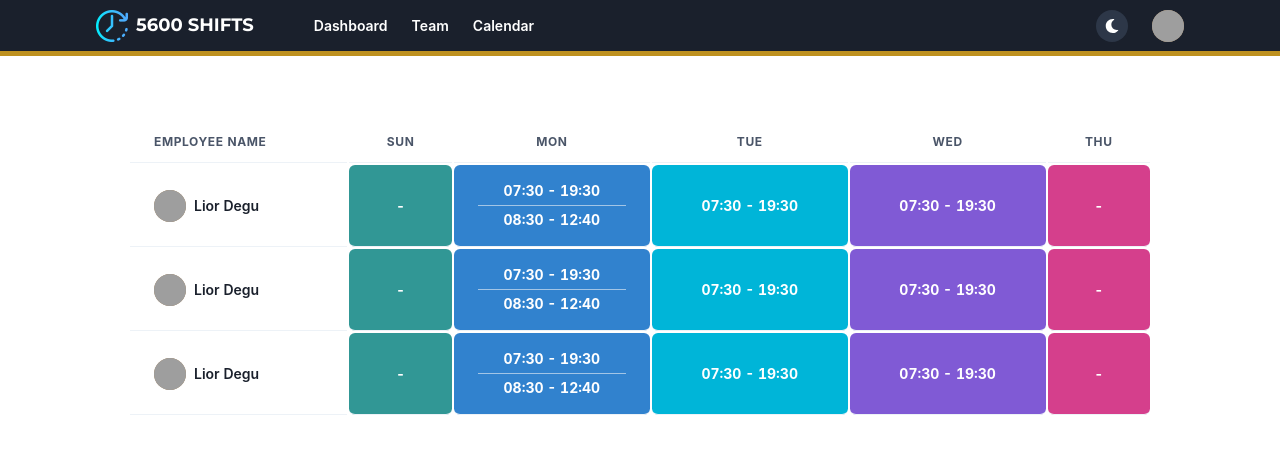
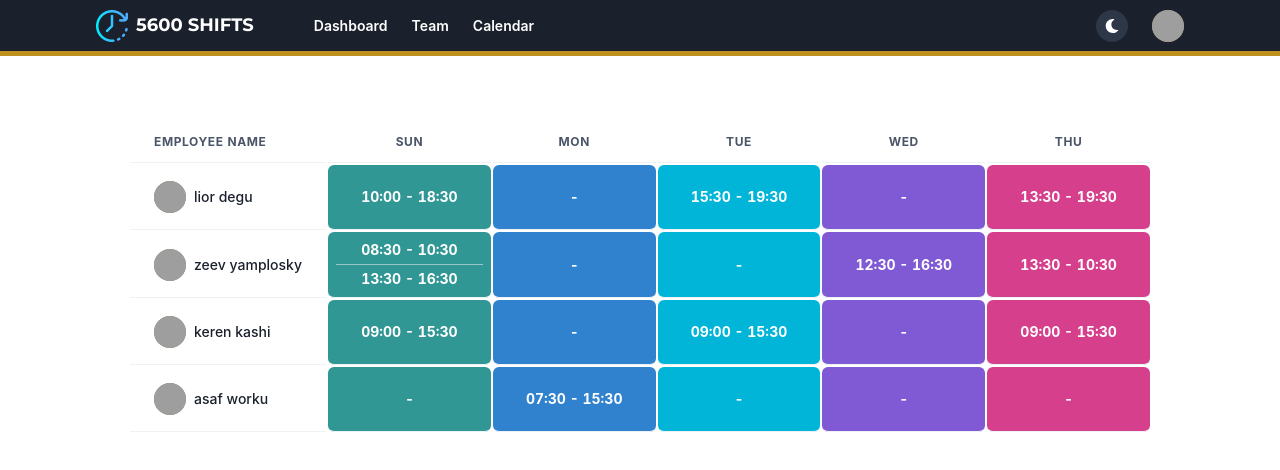
Before and after one commit to dlior/5600-shifts, a React (Vite) app in the folder frontend/: page / in a window 1280 px wide. Shown: the top 470 px of the page. Built offline with nearby package versions, Linux system fonts and the light colour scheme; grey boxes are pictures that could not be loaded.

Commit message:
shift comp with mock data

```diff
--- /dev/null
+++ b/frontend/src/assets/mock_data/mock_data.json
@@ -0,0 +1,42 @@
+{
+  "scheduledShifts": [
+    {
+      "employeeId": 0,
+      "employeeName": "lior degu",
+      "employeeShifts": [
+        ["10:00 - 18:30"],
+        [],
+        ["15:30 - 19:30"],
+        [],
+        ["13:30 - 19:30"]
+      ]
+    },
+    {
+      "employeeId": 1,
+      "employeeName": "zeev yamplosky",
+      "employeeShifts": [
+        ["08:30 - 10:30", "13:30 - 16:30"],
+        [],
+        [],
+        ["12:30 - 16:30"],
+        ["13:30 - 10:30"]
+      ]
+    },
+    {
+      "employeeId": 2,
+      "employeeName": "keren kashi",
+      "employeeShifts": [
+        ["09:00 - 15:30"],
+        [],
+        ["09:00 - 15:30"],
+        [],
+        ["09:00 - 15:30"]
+      ]
+    },
+    {
+      "employeeId": 3,
+      "employeeName": "asaf worku",
+      "employeeShifts": [[], ["07:30 - 15:30"], [], [], []]
+    }
+  ]
+}
--- a/frontend/src/components/Navbar.tsx
+++ b/frontend/src/components/Navbar.tsx
@@ -18,6 +18,7 @@ const Navbar = () => {
 
   return (
     <Flex
+      zIndex={2}
       as="header"
       pos="sticky"
       top={0}
--- a/frontend/src/components/Shifts.tsx
+++ b/frontend/src/components/Shifts.tsx
@@ -11,97 +11,97 @@ import {
   Tr,
   Text,
   Divider,
+  useColorMode,
+  Box,
 } from '@chakra-ui/react';
 import UserAvatar from './UserAvatar';
 import '../style/index.scss';
 
 const weekDays = ['sun', 'mon', 'tue', 'wed', 'thu'];
+const weekDaysColors = [
+  'teal.500',
+  'blue.500',
+  'cyan.500',
+  'purple.500',
+  'pink.500',
+];
+
+import data from '../assets/mock_data/mock_data.json';
 
 const Shifts = () => {
+  const { colorMode } = useColorMode();
+
   return (
-    <TableContainer w="80vw" mx="auto" mt={16}>
+    <TableContainer w={['95vw', '80vw']} mx="auto" mt={16}>
       <Table variant="simple" style={{ borderCollapse: 'separate' }}>
         <Thead>
           <Tr>
-            <Th pos="sticky" left={0} bgColor="whiteAlpha.900" zIndex={9999}>
+            <Th
+              pos="sticky"
+              left={0}
+              bgColor={colorMode == 'light' ? 'white' : '#1A202C'}
+              zIndex={1}>
               Employee Name
             </Th>
-            {weekDays.map((day, idx) => (
-              <Th key={idx} textAlign="center">
+            {weekDays.map((day) => {
+              return (
+                <Th key={day} textAlign="center">
                   {day}
                 </Th>
-            ))}
+              );
+            })}
           </Tr>
         </Thead>
         <Tbody>
-          {[1, 2, 3].map((i, j) => {
+          {data.scheduledShifts.map((shift) => {
             return (
-              <Tr key={j}>
+              <Tr key={shift.employeeName}>
                 <Td
-                  w={0.5}
+                  w={0.1}
                   pos="sticky"
                   left={0}
-                  bgColor="whiteAlpha.900"
-                  zIndex={9999}>
+                  bgColor={colorMode == 'light' ? 'white' : '#1A202C'}
+                  zIndex={1}>
                   <HStack justify="start" align="center" spacing={2}>
                     <UserAvatar size="sm" />
-                    <Text fontSize="sm" fontWeight="semibold">
-                      Lior Degu
+                    <Text fontSize="sm" fontWeight="medium">
+                      {shift.employeeName}
                     </Text>
                   </HStack>
                 </Td>
+                {shift.employeeShifts.map((item, i) => {
+                  return (
                     <Td
+                      key={i}
                       w={0.5}
+                      p={2}
                       fontSize="sm"
                       textAlign="center"
-                  bgColor="teal.500"
+                      bgColor={weekDaysColors[i]}
                       color="white"
                       fontWeight="bold"
                       rounded="md">
-                  -
+                      {item.length == 0
+                        ? '-'
+                        : item.length == 1
+                        ? item
+                        : item.map((split, i, arr) => {
+                            return (
+                              <Box key={i + shift.employeeName}>
+                                <Text>{split}</Text>
+                                {i < arr.length - 1 && (
+                                  <Divider
+                                    key={i}
+                                    orientation="horizontal"
+                                    my={1}
+                                  />
+                                )}
+                              </Box>
+                            );
+                          })}
                     </Td>
-                <Td
-                  w="0.5"
-                  fontSize="sm"
-                  textAlign="center"
-                  bgColor="blue.500"
-                  color="white"
-                  fontWeight="bold"
-                  rounded="md">
-                  07:30 - 19:30
-                  <Divider orientation="horizontal" my={1} />
-                  08:30 - 12:40
-                </Td>
-                <Td
-                  w={0.5}
-                  fontSize="sm"
-                  textAlign="center"
-                  bgColor="cyan.500"
-                  color="white"
-                  fontWeight="bold"
-                  rounded="md">
-                  07:30 - 19:30
-                </Td>
-                <Td
-                  w={0.5}
-                  fontSize="sm"
-                  textAlign="center"
-                  bgColor="purple.500"
-                  color="white"
-                  fontWeight="bold"
-                  rounded="md">
-                  07:30 - 19:30
-                </Td>
-                <Td
-                  w={0.5}
-                  fontSize="sm"
-                  textAlign="center"
-                  bgColor="pink.500"
-                  color="white"
-                  fontWeight="bold"
-                  rounded="md">
-                  -
-                </Td>
+                  );
+                })}
               </Tr>
             );
           })}
```
Lines whose indentation alone changed are shown as unchanged.
